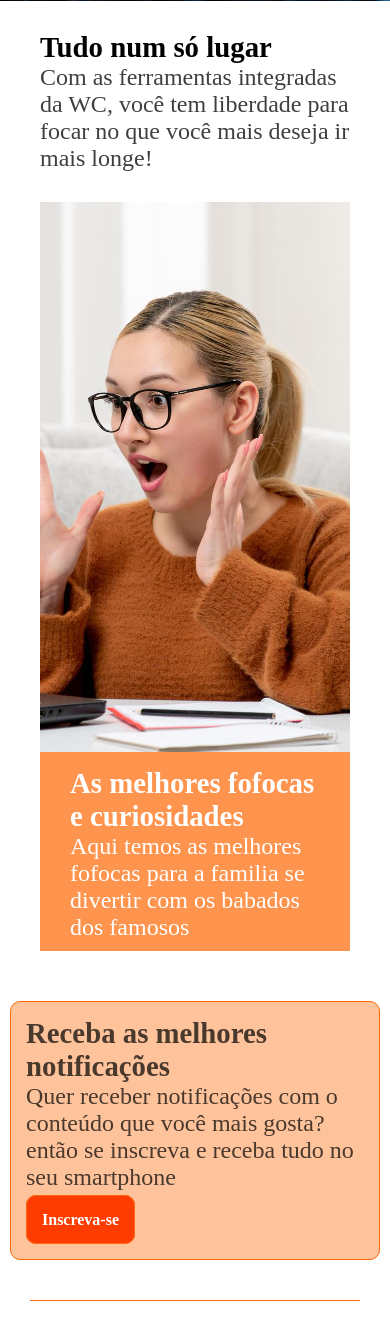
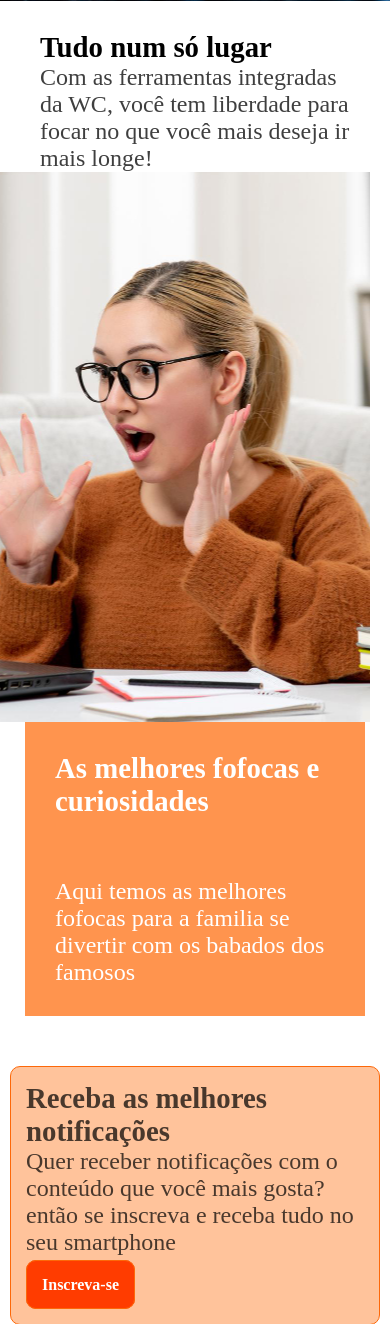
Before and after one commit to WAGUNA-SS/SiteCompleto, a PHP site: page / in a window 390 px wide. Shown: the part 1177-2501 px from the top of the page. Run offline with PHP 8.4, Linux system fonts and the light colour scheme.

```diff
--- a/estilos/retrato.css
+++ b/estilos/retrato.css
@@ -4,3 +4,68 @@
     margin: 0px;
     padding: 0px;
 }
+
+body {
+    width: 100vw;
+}
+
+main .imagem1 {
+    height: 1000px;
+    background-image: url(../imagens/portrait-beautiful-young-asian-woman-using-laptop-for-working-and-sitting-on-sofa-chair-in-living-room-area\ 2.jpg);
+    background-position: center;
+
+    width: 100vw;
+
+
+}
+
+::-webkit-scrollbar {
+    width: 0px;
+    height: 0px;
+}
+
+main .imagem {
+    display: block;
+    margin-left: 15px;
+    margin-right: 15px;
+
+    text-align: left;
+    background-color: var(--cor2);
+    color: var(--cor3);
+    padding-bottom: 0px;
+
+}
+
+main .imagem>.texto>h2 {
+    font-weight: bold;
+    font-size: clamp(1.8em, 3vw, 3em);
+    padding-top: 15px;
+    padding: 30px;
+}
+
+main .imagem>.texto>p {
+    font-size: clamp(1.5em, 3vw, 1.6em);
+    font-weight: lighter;
+    padding-bottom: 10px;
+    padding: 30px;
+
+}
+
+main>.imagem>.foto {
+    background-image: url(../imagens/student-online-young-cute-girl-in-glasses-and-orange-sweater-studying-on-computer-shocked.jpg);
+    display: block;
+
+    background-repeat: no-repeat;
+    height: 550px;
+    width: 375px;
+    background-position: center bottom;
+}
+
+
+
+main>.imagem>.foto {
+    margin-left: -30px;
+    margin-right: -30px;
+    margin-bottom: 0px;
+    margin-top: -30px;
+}
--- a/estilos/style.css
+++ b/estilos/style.css
@@ -69,15 +69,15 @@ main {
     font-family: var(--font2);
 }
 
-main .imagem1 {
+/* main .imagem1 {
     height: 1000px;
-    background-image: url(imagens/portrait-beautiful-young-asian-woman-using-laptop-for-working-and-sitting-on-sofa-chair-in-living-room-area\ 2.jpg);
+    background-image: url(../imagens/portrait-beautiful-young-asian-woman-using-laptop-for-working-and-sitting-on-sofa-chair-in-living-room-area\ 2.jpg);
     background-position: center ;
 
 
 
 
-}
+}*/
 
 main > section {
     background-color: var(--cor3);
@@ -88,7 +88,7 @@ main > section > h1 , p {
 
 }
 
-main #img01 {
+ main #img01 {
     margin-left: -10px;
     margin-right: -10px;
 }
@@ -151,7 +151,7 @@ main .normal > p {
     font-weight: lighter;
 }
 
-main .imagem {
+/* main .imagem {
     margin-left: 30px;
     margin-right: 30px;
     padding: 30px;
@@ -173,20 +173,21 @@ main .imagem > .texto > p {
     font-weight: lighter;
     padding-bottom: 10px;
 
-}
+}*/
 
-main > .imagem > .foto {
-    background-image: url(imagens/student-online-young-cute-girl-in-glasses-and-orange-sweater-studying-on-computer-shocked.jpg);
+/* main > .imagem > .foto {
+    background-image: url(../imagens/student-online-young-cute-girl-in-glasses-and-orange-sweater-studying-on-computer-shocked.jpg);
     height: 550px;
 
     background-position: center bottom;
-}
-main > .imagem > .foto {
+}*/
+
+/* main > .imagem > .foto {
     margin-left: -30px;
     margin-right: -30px;
     margin-bottom: 0px;
     margin-top: -30px;
-}
+}*/
 
 main > .container {
 
--- a/index.html
+++ b/index.html
@@ -5,8 +5,11 @@
     <meta http-equiv="X-UA-Compatible" content="IE=edge">
     <meta name="viewport" content="width=device-width, initial-scale=1.0">
     <title>WorldConection</title>
-    <link rel="stylesheet" href="style.css">
+
     <link rel="shortcut icon" href="imagens/icones/favicon.ico" type="image/x-icon">
+
+    <link rel="stylesheet" href="estilos/retrato.css">
+    <link rel="stylesheet" href="estilos/style.css">
 </head>
 <body>
     <header>
```
